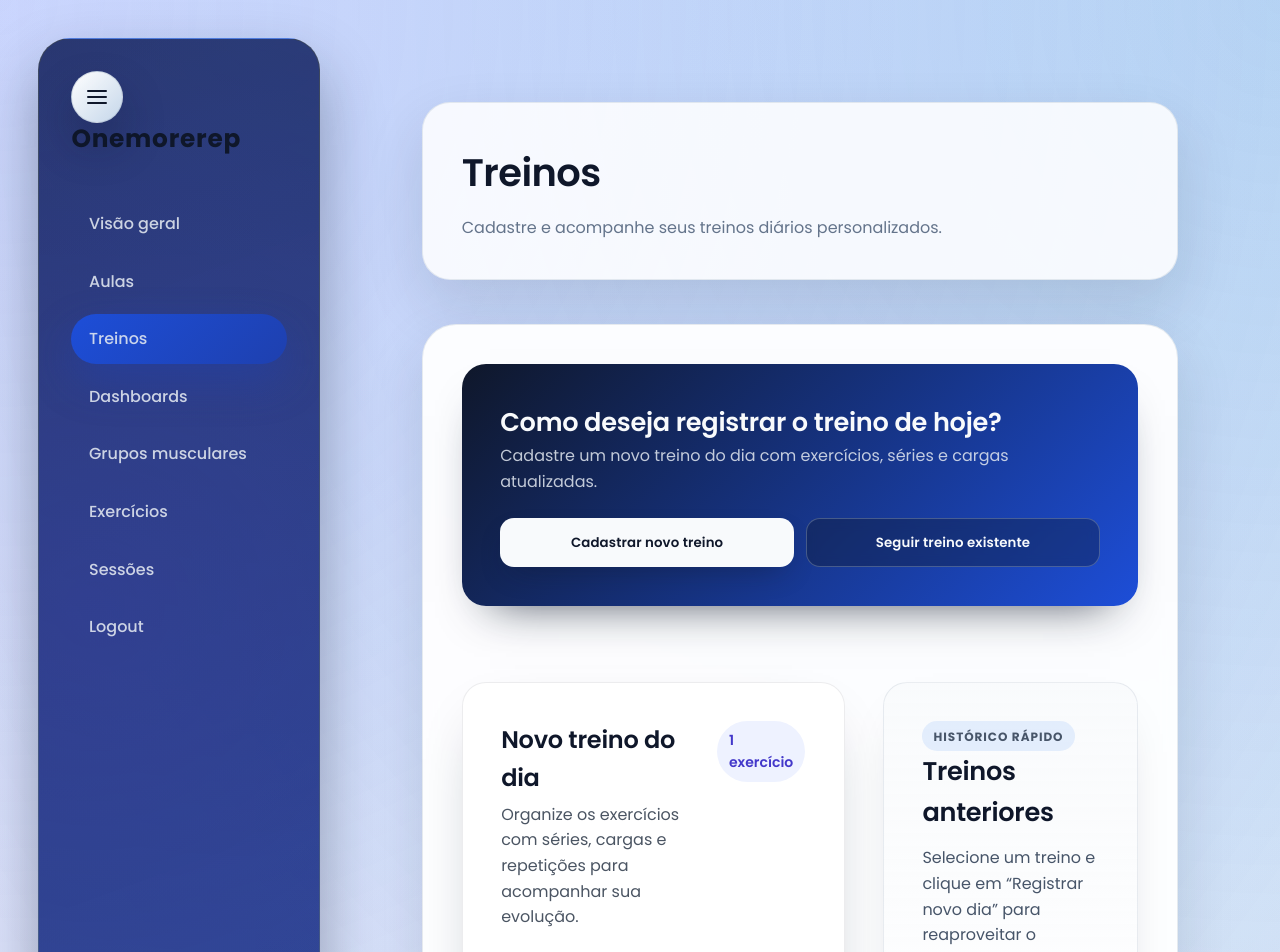
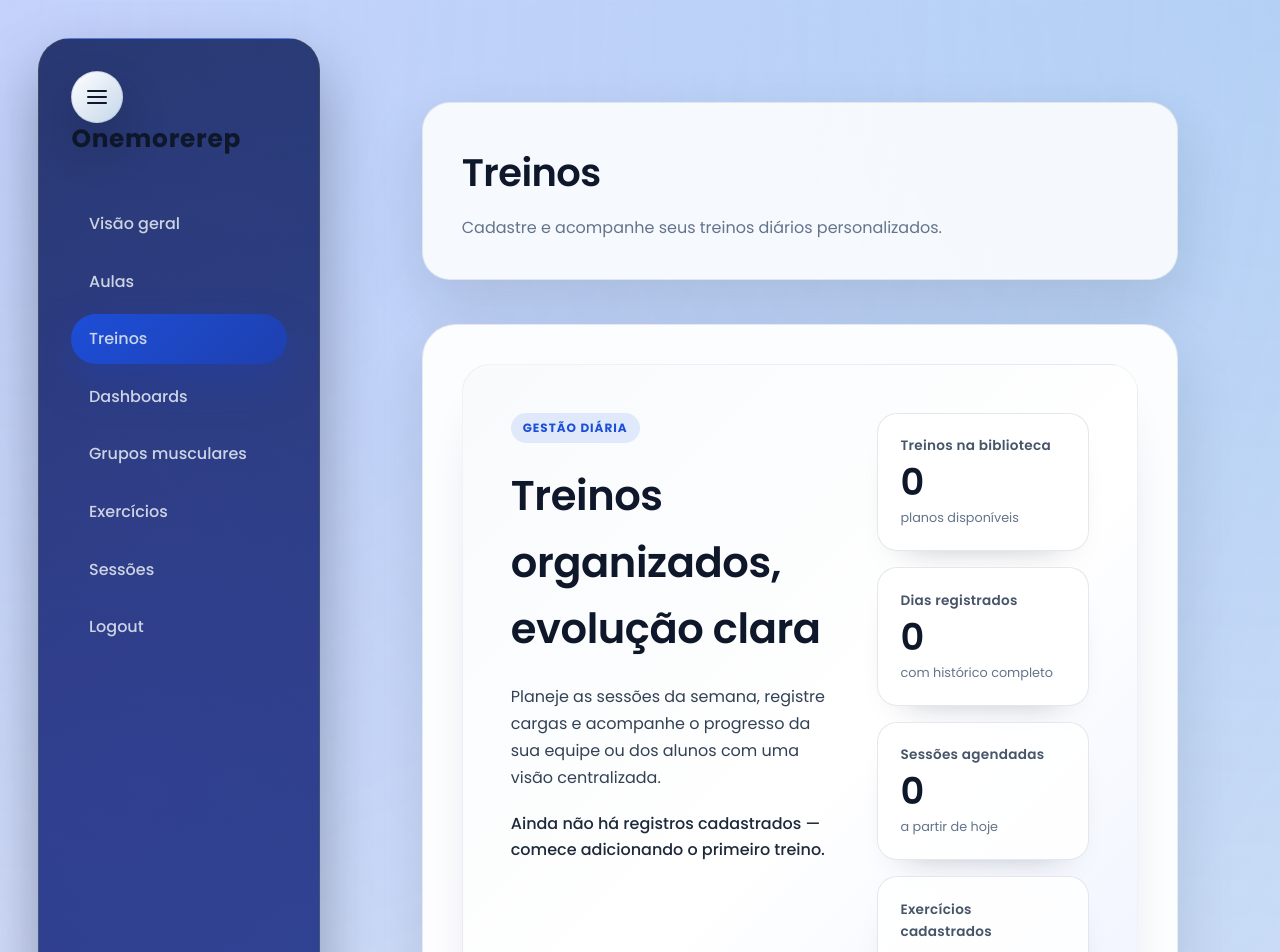
Before and after one commit to gjthec/train-apii, a Next.js app in the folder frontend/: page /workouts in a window 1280 px wide. Shown: the top 952 px of the page. Built offline with nearby package versions, Linux system fonts and the light colour scheme.

Commit message:
Refine Treinos page hero and professional styling

```diff
--- a/frontend/src/pages/workouts.tsx
+++ b/frontend/src/pages/workouts.tsx
@@ -66,6 +66,20 @@ const sortSessionsByDate = (sessions: WorkoutSession[]): WorkoutSession[] => {
 
     return bValue - aValue;
   });
+};
+
+const toDate = (value?: string): Date | null => {
+  if (!value) {
+    return null;
+  }
+
+  const normalized = value.includes('T') ? value : `${value}T00:00:00`;
+  const parsed = new Date(normalized);
+  if (Number.isNaN(parsed.getTime())) {
+    return null;
+  }
+
+  return parsed;
 };
 
 const mergeWorkoutSessions = (
@@ -189,6 +203,51 @@ export default function WorkoutsPage() {
 
     return sortedWorkouts.find((item) => item.id === selectedExistingId) ?? null;
   }, [sortedWorkouts, selectedExistingId]);
+
+  const { totalWorkouts, totalSessions, upcomingSessions, lastWorkoutDate } = useMemo(() => {
+    const sessionAccumulator = { total: 0, upcoming: 0 };
+    const startOfToday = new Date();
+    startOfToday.setHours(0, 0, 0, 0);
+
+    for (const workout of sortedWorkouts) {
+      const sessionCount =
+        typeof workout.sessionCount === 'number'
+          ? workout.sessionCount
+          : workout.sessions?.length ?? 0;
+      sessionAccumulator.total += sessionCount;
+
+      const sessions = workout.sessions ?? [];
+      for (const session of sessions) {
+        const scheduledDate = toDate(session.scheduledFor ?? session.updatedAt ?? session.createdAt);
+        if (scheduledDate && scheduledDate >= startOfToday) {
+          sessionAccumulator.upcoming += 1;
+        }
+      }
+
+      if (sessions.length === 0) {
+        const fallbackDate =
+          toDate(workout.scheduledFor ?? workout.updatedAt ?? workout.createdAt);
+        if (fallbackDate && fallbackDate >= startOfToday) {
+          sessionAccumulator.upcoming += 1;
+        }
+      }
+    }
+
+    const reference = sortedWorkouts.find((item) =>
+      Boolean(item.lastSessionOn || item.scheduledFor || item.updatedAt || item.createdAt)
+    );
+
+    const latestDateString = reference
+      ? reference.lastSessionOn ?? reference.scheduledFor ?? reference.updatedAt ?? reference.createdAt
+      : null;
+
+    return {
+      totalWorkouts: sortedWorkouts.length,
+      totalSessions: sessionAccumulator.total,
+      upcomingSessions: sessionAccumulator.upcoming,
+      lastWorkoutDate: latestDateString ? formatScheduleForMessage(latestDateString) : null
+    };
+  }, [sortedWorkouts]);
 
   useEffect(() => {
     let isMounted = true;
@@ -453,6 +512,47 @@ export default function WorkoutsPage() {
       <Head>
         <title>Onemorerep - Treinos</title>
       </Head>
+      <section className={styles.pageIntro}>
+        <div className={styles.introContent}>
+          <span className={styles.introTag}>Gestão diária</span>
+          <h1>Treinos organizados, evolução clara</h1>
+          <p className={styles.introDescription}>
+            Planeje as sessões da semana, registre cargas e acompanhe o progresso da sua equipe ou
+            dos alunos com uma visão centralizada.
+          </p>
+          <p className={styles.lastWorkout}>
+            {lastWorkoutDate ? (
+              <>
+                Último registro concluído em <strong>{lastWorkoutDate}</strong>.
+              </>
+            ) : (
+              <>Ainda não há registros cadastrados — comece adicionando o primeiro treino.</>
+            )}
+          </p>
+        </div>
+        <div className={styles.introStats}>
+          <article className={styles.statCard}>
+            <span className={styles.statLabel}>Treinos na biblioteca</span>
+            <strong className={styles.statValue}>{totalWorkouts}</strong>
+            <span className={styles.statHelper}>planos disponíveis</span>
+          </article>
+          <article className={styles.statCard}>
+            <span className={styles.statLabel}>Dias registrados</span>
+            <strong className={styles.statValue}>{totalSessions}</strong>
+            <span className={styles.statHelper}>com histórico completo</span>
+          </article>
+          <article className={styles.statCard}>
+            <span className={styles.statLabel}>Sessões agendadas</span>
+            <strong className={styles.statValue}>{upcomingSessions}</strong>
+            <span className={styles.statHelper}>a partir de hoje</span>
+          </article>
+          <article className={styles.statCard}>
+            <span className={styles.statLabel}>Exercícios cadastrados</span>
+            <strong className={styles.statValue}>{exercises.length}</strong>
+            <span className={styles.statHelper}>disponíveis para montar treinos</span>
+          </article>
+        </div>
+      </section>
       <section className={styles.modeSection}>
         <div className={styles.modeHeader}>
           <h3>Como deseja registrar o treino de hoje?</h3>
@@ -463,19 +563,31 @@ export default function WorkoutsPage() {
             type="button"
             role="tab"
             aria-selected={mode === 'new'}
-            className={mode === 'new' ? `${styles.modeButton} ${styles.modeButtonActive}` : styles.modeButton}
+            className={
+              mode === 'new' ? `${styles.modeButton} ${styles.modeButtonActive}` : styles.modeButton
+            }
             onClick={() => handleSelectMode('new')}
           >
-            Cadastrar novo treino
+            <span className={styles.modeButtonTitle}>Cadastro guiado</span>
+            <span className={styles.modeButtonSubtitle}>
+              Monte um treino do zero com exercícios e cargas atualizadas.
+            </span>
           </button>
           <button
             type="button"
             role="tab"
             aria-selected={mode === 'existing'}
-            className={mode === 'existing' ? `${styles.modeButton} ${styles.modeButtonActive}` : styles.modeButton}
+            className={
+              mode === 'existing'
+                ? `${styles.modeButton} ${styles.modeButtonActive}`
+                : styles.modeButton
+            }
             onClick={() => handleSelectMode('existing')}
           >
-            Seguir treino existente
+            <span className={styles.modeButtonTitle}>Reaproveitar planejamento</span>
+            <span className={styles.modeButtonSubtitle}>
+              Escolha um treino salvo e registre um novo dia em minutos.
+            </span>
           </button>
         </div>
       </section>
--- a/frontend/src/styles/Workouts.module.css
+++ b/frontend/src/styles/Workouts.module.css
@@ -1,68 +1,188 @@
+.pageIntro {
+  margin-bottom: clamp(2rem, 5vw, 3.5rem);
+  padding: clamp(2.1rem, 4vw, 3rem);
+  border-radius: 28px;
+  background: linear-gradient(135deg, #f8fafc 0%, #ffffff 55%, #eef2ff 100%);
+  border: 1px solid rgba(15, 23, 42, 0.05);
+  display: grid;
+  grid-template-columns: minmax(0, 3fr) minmax(0, 2fr);
+  gap: clamp(1.5rem, 4vw, 3rem);
+  align-items: stretch;
+  box-shadow: 0 24px 60px -45px rgba(15, 23, 42, 0.45);
+}
+
+.introContent {
+  display: flex;
+  flex-direction: column;
+  gap: 1.25rem;
+}
+
+.introTag {
+  display: inline-flex;
+  align-items: center;
+  gap: 0.35rem;
+  padding: 0.35rem 0.75rem;
+  border-radius: 999px;
+  font-size: 0.75rem;
+  text-transform: uppercase;
+  letter-spacing: 0.08em;
+  font-weight: 700;
+  color: #1d4ed8;
+  background: rgba(37, 99, 235, 0.12);
+  width: fit-content;
+}
+
+.introContent h1 {
+  margin: 0;
+  font-size: clamp(1.9rem, 4vw, 2.6rem);
+  color: #0f172a;
+  font-weight: 600;
+}
+
+.introDescription {
+  margin: 0;
+  color: #334155;
+  line-height: 1.7;
+  max-width: 36ch;
+}
+
+.lastWorkout {
+  margin: 0;
+  color: #1e293b;
+  font-weight: 500;
+}
+
+.introStats {
+  display: grid;
+  grid-template-columns: repeat(auto-fit, minmax(140px, 1fr));
+  gap: 1rem;
+}
+
+.statCard {
+  padding: 1.35rem 1.4rem;
+  border-radius: 20px;
+  background: rgba(255, 255, 255, 0.82);
+  border: 1px solid rgba(148, 163, 184, 0.25);
+  display: flex;
+  flex-direction: column;
+  gap: 0.45rem;
+  box-shadow: inset 0 1px 0 rgba(255, 255, 255, 0.65), 0 18px 36px -28px rgba(15, 23, 42, 0.4);
+}
+
+.statLabel {
+  font-size: 0.85rem;
+  font-weight: 600;
+  color: #475569;
+  letter-spacing: 0.02em;
+}
+
+.statValue {
+  font-size: clamp(1.65rem, 3vw, 2.3rem);
+  font-weight: 600;
+  color: #0f172a;
+  line-height: 1;
+}
+
+.statHelper {
+  font-size: 0.8rem;
+  color: #64748b;
+}
+
 .modeSection {
   margin-bottom: clamp(1.75rem, 4vw, 3rem);
-  padding: clamp(1.5rem, 3vw, 2.4rem);
+  padding: clamp(1.75rem, 3.5vw, 2.6rem);
   border-radius: 24px;
-  background: linear-gradient(135deg, #0f172a, #1d4ed8);
-  color: #e2e8f0;
+  background: #ffffff;
+  color: #0f172a;
   display: flex;
   flex-direction: column;
-  gap: 1.5rem;
-  box-shadow: 0 24px 45px -28px rgba(15, 23, 42, 0.8);
+  gap: 1.75rem;
+  border: 1px solid rgba(15, 23, 42, 0.08);
+  box-shadow: 0 24px 60px -40px rgba(15, 23, 42, 0.4);
 }
 
 .modeHeader h3 {
   margin: 0;
-  font-size: clamp(1.35rem, 2vw, 1.75rem);
+  font-size: clamp(1.45rem, 2.4vw, 1.85rem);
   font-weight: 600;
-  color: #f8fafc;
+  color: #0f172a;
 }
 
 .modeDescription {
   margin: 0;
   max-width: 640px;
-  color: rgba(226, 232, 240, 0.85);
-  line-height: 1.6;
+  color: #475569;
+  line-height: 1.7;
 }
 
 .modeToggle {
   display: inline-flex;
   flex-wrap: wrap;
   gap: 0.75rem;
+  padding: 0.4rem;
+  border-radius: 16px;
+  border: 1px solid rgba(148, 163, 184, 0.35);
+  background: #f8fafc;
 }
 
 .modeButton {
-  flex: 1 1 220px;
-  min-width: 200px;
-  padding: 0.85rem 1.4rem;
-  border-radius: 14px;
-  border: 1px solid rgba(148, 163, 184, 0.4);
-  background: rgba(15, 23, 42, 0.35);
-  color: #f8fafc;
+  flex: 1 1 240px;
+  min-width: 220px;
+  padding: 0.95rem 1.4rem;
+  border-radius: 12px;
+  border: 1px solid transparent;
+  background: transparent;
+  color: #1f2937;
+  text-align: left;
+  cursor: pointer;
+  transition: background 0.2s ease, transform 0.2s ease, box-shadow 0.2s ease, border 0.2s ease;
+  display: flex;
+  flex-direction: column;
+  gap: 0.3rem;
+}
+
+.modeButtonTitle {
   font-weight: 600;
   letter-spacing: 0.01em;
-  cursor: pointer;
-  transition: background 0.2s ease, transform 0.2s ease, box-shadow 0.2s ease;
-  backdrop-filter: blur(6px);
+}
+
+.modeButtonSubtitle {
+  font-size: 0.85rem;
+  color: #64748b;
+  line-height: 1.4;
 }
 
 .modeButton:hover,
 .modeButton:focus-visible {
   transform: translateY(-2px);
-  box-shadow: 0 14px 32px -20px rgba(15, 23, 42, 0.6);
   outline: none;
 }
 
+.modeButton:hover:not(.modeButtonActive),
+.modeButton:focus-visible:not(.modeButtonActive) {
+  background: rgba(255, 255, 255, 0.65);
+  border-color: rgba(148, 163, 184, 0.45);
+  box-shadow: 0 14px 32px -28px rgba(15, 23, 42, 0.4);
+}
+
 .modeButtonActive {
-  background: #f8fafc;
-  color: #0f172a;
-  border-color: transparent;
-  box-shadow: 0 12px 30px -12px rgba(15, 23, 42, 0.45);
+  background: #ffffff;
+  border-color: rgba(37, 99, 235, 0.25);
+  box-shadow: 0 18px 38px -30px rgba(37, 99, 235, 0.6);
+}
+
+.modeButtonActive .modeButtonTitle {
+  color: #1d4ed8;
+}
+
+.modeButtonActive .modeButtonSubtitle {
+  color: #1e293b;
 }
 
 .newModeGrid {
   display: grid;
   grid-template-columns: minmax(0, 3fr) minmax(0, 2fr);
-  gap: clamp(1.5rem, 3vw, 2.5rem);
+  gap: clamp(1.5rem, 3vw, 2.6rem);
   align-items: start;
 }
 
@@ -75,17 +195,17 @@
 .formSection,
 .historySection,
 .historyPreview {
-  padding: clamp(1.75rem, 3vw, 2.4rem);
+  padding: clamp(1.85rem, 3vw, 2.5rem);
   border-radius: 24px;
   border: 1px solid rgba(15, 23, 42, 0.08);
   background: #ffffff;
-  box-shadow: 0 24px 60px -32px rgba(15, 23, 42, 0.45);
+  box-shadow: 0 28px 60px -34px rgba(15, 23, 42, 0.35);
 }
 
 .secondaryPanel {
-  border: 1px solid rgba(148, 163, 184, 0.2);
-  background: linear-gradient(180deg, rgba(248, 250, 252, 0.85), #ffffff);
-  box-shadow: 0 20px 50px -32px rgba(15, 23, 42, 0.35);
+  border: 1px solid rgba(148, 163, 184, 0.25);
+  background: linear-gradient(180deg, rgba(248, 250, 252, 0.95), #ffffff);
+  box-shadow: 0 26px 58px -36px rgba(15, 23, 42, 0.32);
 }
 
 .historySection,
@@ -151,9 +271,9 @@
 .selectControl {
   flex: 1 1 260px;
   min-width: 220px;
-  padding: 0.85rem 1rem;
+  padding: 0.95rem 1rem;
   border-radius: 12px;
-  border: 1px solid #cbd5f5;
+  border: 1px solid rgba(148, 163, 184, 0.5);
   background: #f8fafc;
   color: #0f172a;
   font-size: 0.95rem;
@@ -162,26 +282,26 @@
 
 .selectControl:focus {
   outline: none;
-  border-color: #2563eb;
+  border-color: rgba(37, 99, 235, 0.65);
   box-shadow: 0 0 0 4px rgba(37, 99, 235, 0.15);
 }
 
 .selectAction {
-  padding: 0.85rem 1.6rem;
+  padding: 0.95rem 1.8rem;
   border-radius: 12px;
   border: none;
-  background: linear-gradient(135deg, #2563eb, #4338ca);
+  background: linear-gradient(135deg, #2563eb, #1d4ed8);
   color: #ffffff;
   font-weight: 600;
   cursor: pointer;
-  transition: transform 0.2s ease, box-shadow 0.2s ease;
-  box-shadow: 0 12px 30px -18px rgba(37, 99, 235, 0.4);
+  transition: transform 0.2s ease, box-shadow 0.2s ease, filter 0.2s ease;
+  box-shadow: 0 16px 40px -22px rgba(37, 99, 235, 0.45);
 }
 
 .selectAction:hover:not(:disabled),
 .selectAction:focus-visible:not(:disabled) {
   transform: translateY(-2px);
-  box-shadow: 0 16px 36px -18px rgba(37, 99, 235, 0.45);
+  box-shadow: 0 18px 44px -20px rgba(37, 99, 235, 0.5);
   outline: none;
 }
 
@@ -219,8 +339,34 @@
   color: #b91c1c;
 }
 
+@media (max-width: 1200px) {
+  .pageIntro {
+    grid-template-columns: minmax(0, 1fr);
+  }
+
+  .introStats {
+    grid-template-columns: repeat(2, minmax(0, 1fr));
+  }
+}
+
 @media (max-width: 1024px) {
   .newModeGrid {
+    grid-template-columns: minmax(0, 1fr);
+  }
+
+  .modeSection {
+    padding: 1.5rem;
+  }
+
+  .formSection,
+  .historySection,
+  .historyPreview {
+    padding: 1.5rem;
+  }
+}
+
+@media (max-width: 768px) {
+  .introStats {
     grid-template-columns: minmax(0, 1fr);
   }
 }
```
